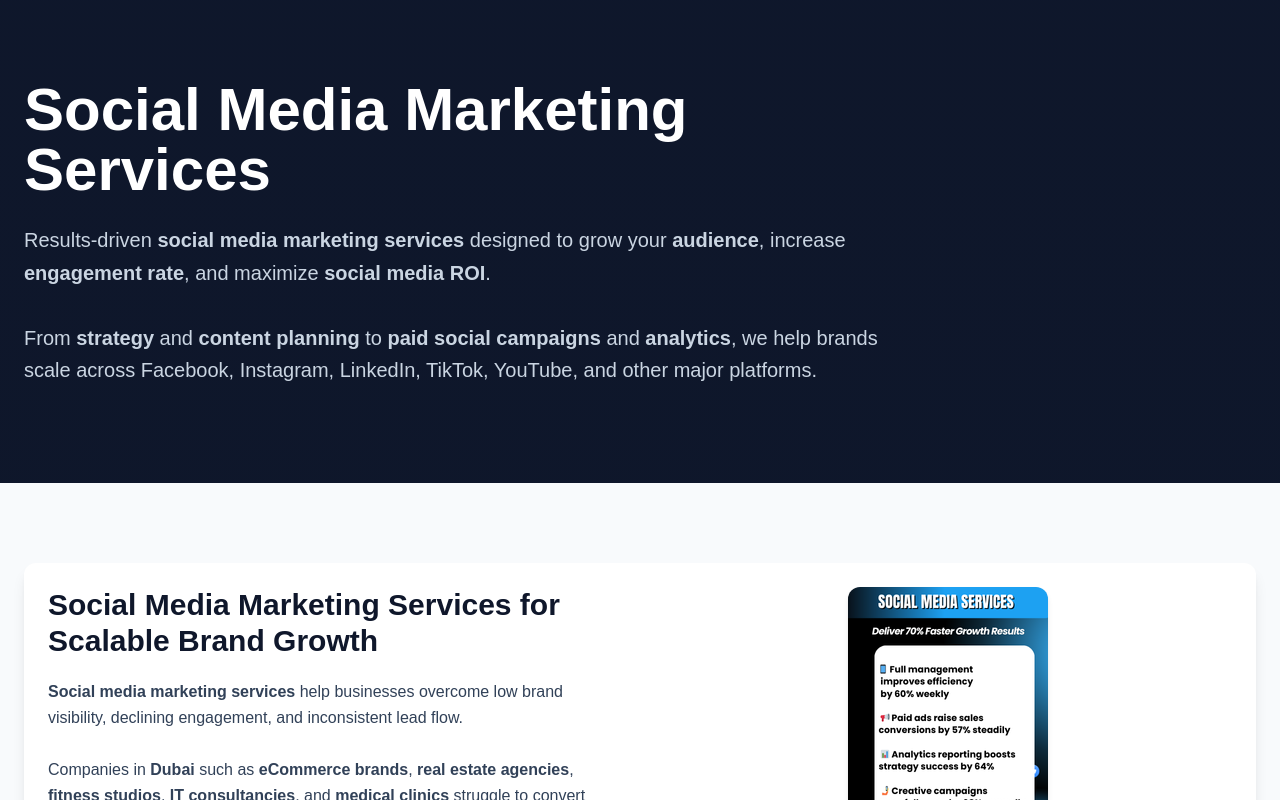
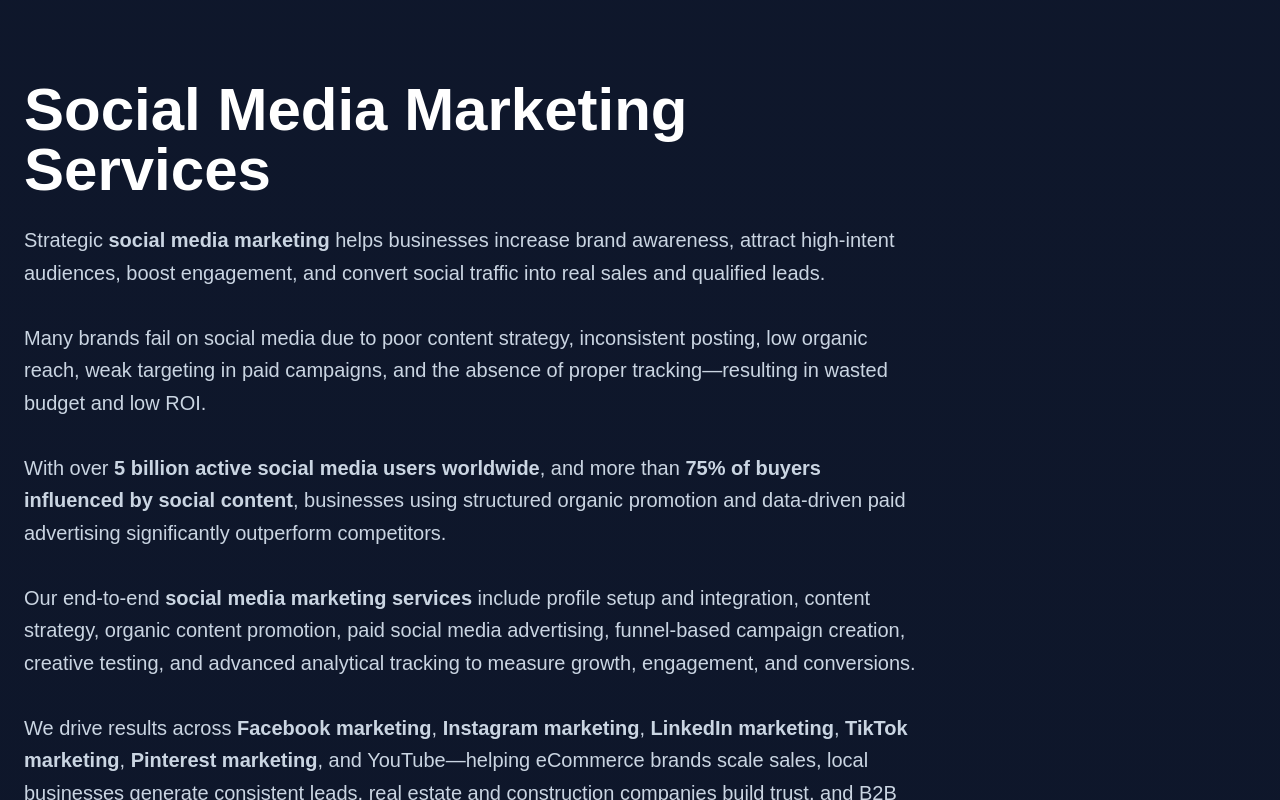
Before and after one commit to kiranwebdesigner/marketing, a Next.js app: page /social-media-marketing in a window 1280 px wide. Shown: the top 800 px of the page. Built offline with nearby package versions, Linux system fonts and the light colour scheme.

Commit message:
Added new content

```diff
--- a/src/app/social-media-management/page.jsx
+++ b/src/app/social-media-management/page.jsx
@@ -1,5 +1,6 @@
 import Image from "next/image";
 import data from "./socialMediaManagementContent.json";
+import Link from "next/link";
 
 const BASE_URL = "https://socialmediamarketingcontentads.com";
 
@@ -61,13 +62,14 @@
         <h1 className="text-4xl md:text-5xl font-extrabold mb-6">
           Social Media Management Services
         </h1>
-      <p className="text-lg md:text-xl text-white-700 leading-relaxed max-w-3xl mx-auto">
+   <p className="text-lg md:text-xl text-white-700 leading-relaxed max-w-3xl mx-auto">
   Social Media Management helps businesses build a strong digital presence, connect with the right audience, and turn engagement into real business results.<br /><br />
-  Many brands struggle with inconsistent posting, low reach, poor engagement and no clear growth strategy—leading to wasted time and missed opportunities.<br /><br />
+  Many brands struggle with inconsistent posting, low reach, poor engagement, and no clear growth strategy—leading to wasted time and missed opportunities.<br /><br />
   With over 4.9 billion active social media users worldwide, businesses that use a structured content and growth strategy consistently outperform those that don’t.<br /><br />
   Our Social Media Management services cover strategy, content creation, post scheduling, reels and short-form videos, captions, hashtag research, audience engagement, analytics, and continuous optimization across platforms like Facebook, Instagram, TikTok, LinkedIn, X (Twitter), Pinterest, and YouTube.<br /><br />
   Whether you’re an eCommerce brand aiming to increase sales, a local business looking to attract nearby customers, a real estate or construction company building trust through visuals, or a startup strengthening brand authority, we manage your social media to drive visibility, credibility, and measurable growth.
 </p>
+
       </section>
 
 
@@ -76,10 +78,21 @@
         <h2 className="text-4xl md:text-5xl font-extrabold mb-6">
           Social Media Account Pages Content Management
         </h2>
-        <p className="text-lg md:text-xl text-white-700 leading-relaxed max-w-3xl mx-auto">
-          Social media account pages content management helps businesses turn followers into customers by building a strong, consistent and results-driven online presence. If you’re struggling with low engagement, inconsistent posting, poor reach, or no clear ROI from social media, our end-to-end management solves that. Studies show that over 73% of consumers say social media influences their purchasing decisions, yet most brands fail due to weak strategy and unoptimized content.
-          We manage Facebook, Instagram, TikTok, LinkedIn, X (Twitter), Pinterest and YouTube—from content planning, creative posts, reels, carousels, captions, hashtags and scheduling to daily engagement, analytics and growth optimization. For eCommerce brands, we create product-focused content that drives traffic and sales; for local service businesses like clinics, salons and contractors,<br /> we build trust with educational and testimonial content; for real estate and construction companies, we showcase projects, walkthroughs and lead-generation posts and for corporate brands and startups, <br /> we strengthen authority through LinkedIn and thought-leadership content.<br /> The result is higher visibility, better engagement, consistent branding and measurable business growth across every social media platform.
-        </p>
+<p className="text-lg md:text-xl text-white-700 leading-relaxed max-w-3xl mx-auto">
+  Expert <strong>social media management services</strong> help businesses stay consistent, build trust, and grow their audience while turning engagement into measurable business results.<br /><br />
+  Many brands struggle with irregular posting, low engagement, poor profile optimization, slow responses, and no clear performance tracking—leading to missed opportunities and weak social presence.<br /><br />
+  Research shows that <strong>over 70% of consumers expect brands to be active on social media</strong>, and businesses with professionally managed accounts experience higher engagement, stronger brand recall, and improved conversion rates.<br /><br />
+  Our end-to-end <Link href="/social-media-marketing"><strong>social media marketing services</strong></Link> include account setup and optimization, profile integration, content strategy, organic content promotion, community management, and performance-driven analytics to ensure consistent growth.<br /><br />
+  We also manage and optimize <Link href="/social-media-paid-ads"><strong>paid social media advertising</strong></Link> to accelerate results, alongside platform-specific strategies for <Link href="/facebook-marketing"><strong>Facebook marketing</strong></Link>, <Link href="/instagram-marketing"><strong>Instagram marketing</strong></Link>, <Link href="/linkedin-marketing"><strong>LinkedIn marketing</strong></Link>, <Link href="/tiktok-marketing"><strong>TikTok marketing</strong></Link>, and <Link href="/pinterest-marketing"><strong>Pinterest marketing</strong></Link>—helping eCommerce brands drive sales, local businesses generate leads, real estate companies showcase projects, and B2B brands build long-term authority.
+
+  Social media account pages content management helps businesses turn followers into customers by building a strong, consistent, and results-driven online presence.<br /><br />
+  If you’re struggling with low engagement, inconsistent posting, poor reach, or no clear ROI from social media, our end-to-end management solves that.<br /><br />
+  Studies show that over 73% of consumers say social media influences their purchasing decisions, yet most brands fail due to weak strategy and unoptimized content.<br /><br />
+  We manage Facebook, Instagram, TikTok, LinkedIn, X (Twitter), Pinterest, and YouTube—from content planning, creative posts, reels, carousels, captions, hashtags, and scheduling to daily engagement, analytics, and growth optimization.<br /><br />
+  For eCommerce brands, we create product-focused content that drives traffic and sales; for local service businesses like clinics, salons, and contractors, we build trust with educational and testimonial content; for real estate and construction companies, we showcase projects, walkthroughs, and lead-generation posts; and for corporate brands and startups, we strengthen authority through LinkedIn and thought-leadership content.<br /><br />
+  The result is higher visibility, better engagement, consistent branding, and measurable business growth across every social media platform.
+</p>
+
       </section>
 
       {/* Content Sections */}
--- a/src/app/social-media-marketing/page.jsx
+++ b/src/app/social-media-marketing/page.jsx
@@ -1,5 +1,7 @@
 import Image from "next/image";
 import socialMediaData from "../data/social-media-marketing.json";
+import Link from "next/link";
+
 
 const BASE_URL = "https://socialmediamarketingcontentads.com";
 
@@ -37,16 +39,16 @@
             Social Media Marketing Services
           </h1>
 
-          <p className="text-lg md:text-xl text-slate-300 leading-relaxed">
-            Results-driven <strong>social media marketing services</strong> designed to
-            grow your <strong>audience</strong>, increase <strong>engagement rate</strong>,
-            and maximize <strong>social media ROI</strong>.
-            <br /><br />
-            From <strong>strategy</strong> and <strong>content planning</strong> to
-            <strong> paid social campaigns</strong> and <strong>analytics</strong>,
-            we help brands scale across Facebook, Instagram, LinkedIn, TikTok, YouTube,
-            and other major platforms.
-          </p>
+     <p className="text-lg md:text-xl text-slate-300 leading-relaxed">
+  Strategic <strong>social media marketing</strong> helps businesses increase brand awareness, attract high-intent audiences, boost engagement, and convert social traffic into real sales and qualified leads.<br /><br />
+  Many brands fail on social media due to poor content strategy, inconsistent posting, low organic reach, weak targeting in paid campaigns, and the absence of proper tracking—resulting in wasted budget and low ROI.<br /><br />
+  With over <strong>5 billion active social media users worldwide</strong>, and more than <strong>75% of buyers influenced by social content</strong>, businesses using structured organic promotion and data-driven paid advertising significantly outperform competitors.<br /><br />
+  Our end-to-end <Link href="/social-media-management"><strong>social media marketing services</strong></Link> include profile setup and integration, content strategy, organic content promotion, paid social media advertising, funnel-based campaign creation, creative testing, and advanced analytical tracking to measure growth, engagement, and conversions.<br /><br />
+  We drive results across <Link href="/facebook-marketing"><strong>Facebook marketing</strong></Link>, <Link href="/instagram-marketing"><strong>Instagram marketing</strong></Link>, <Link href="/linkedin-marketing"><strong>LinkedIn marketing</strong></Link>, <Link href="/tiktok-marketing"><strong>TikTok marketing</strong></Link>, <Link href="/pinterest-marketing"><strong>Pinterest marketing</strong></Link>, and YouTube—helping eCommerce brands scale sales, local businesses generate consistent leads, real estate and construction companies build trust, and B2B brands establish long-term authority.<br /><br />
+  For faster growth and immediate visibility, our <Link href="/social-media-paid-ads"><strong>paid social media marketing solutions</strong></Link> focus on precision targeting, conversion-optimized creatives, retargeting, and performance-driven optimization.
+</p>
+
+
         </div>
       </section>
 
```
